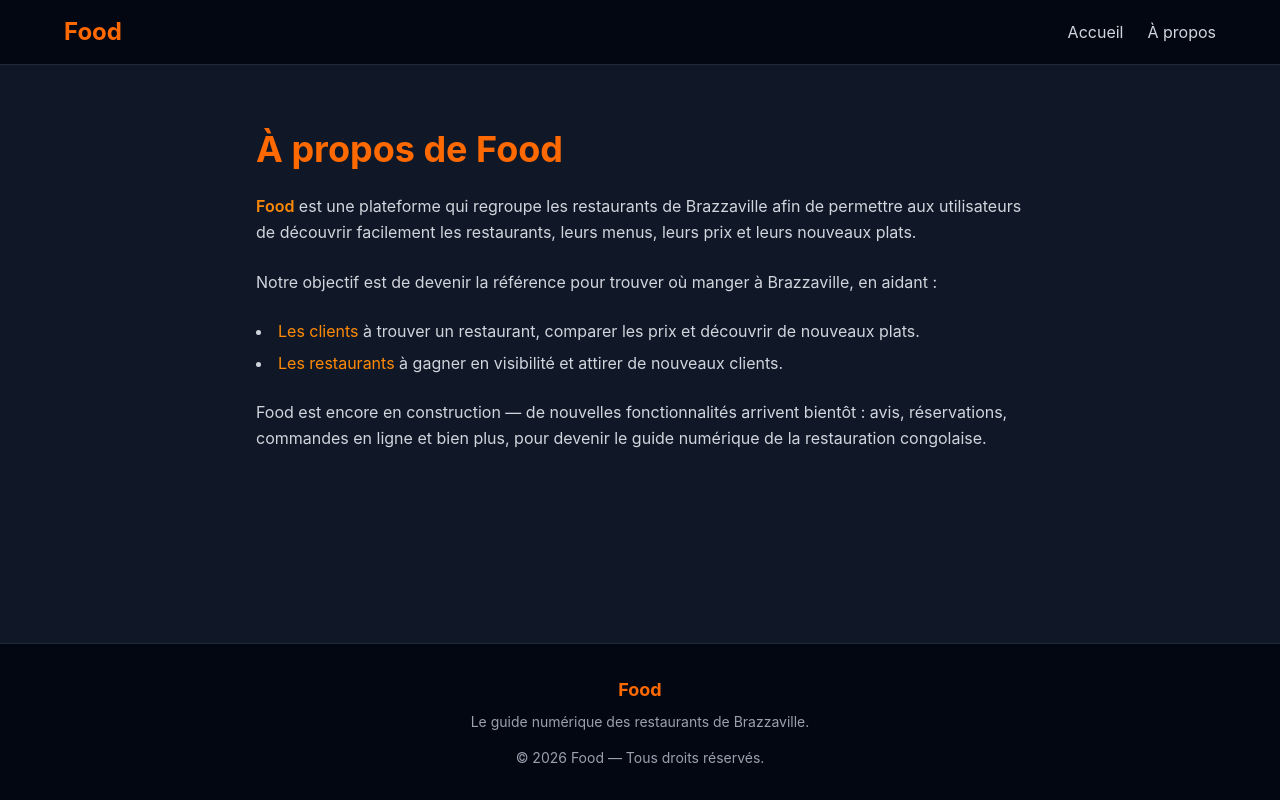
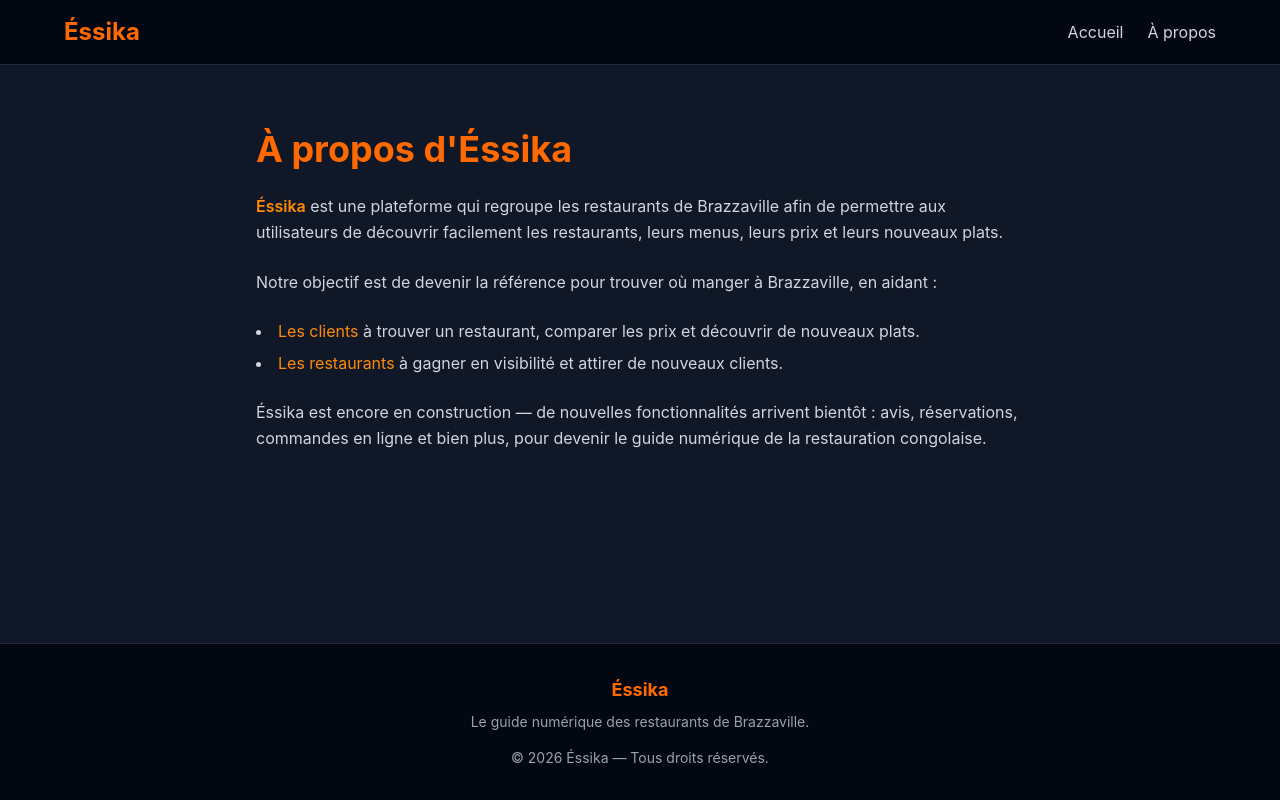
Before and after one commit to Gholbi-benny/Food, a React (Vite) app: page /about in a window 1280 px wide. Built offline with nearby package versions, Linux system fonts and the light colour scheme.

Commit message:
Renommage du projet Food en Éssika

```diff
--- a/index.html
+++ b/index.html
@@ -1,10 +1,10 @@
 <!doctype html>
-<html lang="en">
+<html lang="fr">
   <head>
     <meta charset="UTF-8" />
     <link rel="icon" type="image/svg+xml" href="/favicon.svg" />
     <meta name="viewport" content="width=device-width, initial-scale=1.0" />
-    <title>food</title>
+    <title>Éssika</title>
   </head>
   <body>
     <div id="root"></div>
--- a/package.json
+++ b/package.json
@@ -1,5 +1,5 @@
 {
-  "name": "food",
+  "name": "Éssika",
   "private": true,
   "version": "0.0.0",
   "type": "module",
--- a/src/components/Footer.tsx
+++ b/src/components/Footer.tsx
@@ -2,10 +2,10 @@ function Footer() {
   return (
     <footer className="bg-gray-950 border-t border-gray-800 px-6 py-8 mt-16">
       <div className="max-w-6xl mx-auto text-center text-gray-400 text-sm">
-        <p className="text-orange-500 font-bold text-lg mb-2">Food</p>
+        <p className="text-orange-500 font-bold text-lg mb-2">Éssika</p>
         <p>Le guide numérique des restaurants de Brazzaville.</p>
         <p className="mt-4">
-          © {new Date().getFullYear()} Food — Tous droits réservés.
+          © {new Date().getFullYear()} Éssika — Tous droits réservés.
         </p>
       </div>
     </footer>
--- a/src/components/Navbar.tsx
+++ b/src/components/Navbar.tsx
@@ -5,7 +5,7 @@ function Navbar() {
     <nav className="bg-gray-950 border-b border-gray-800 px-6 py-4">
       <div className="max-w-6xl mx-auto flex items-center justify-between">
         <Link to="/" className="text-2xl font-bold text-orange-500">
-          Food
+          Éssika
         </Link>
 
         <div className="flex gap-6 text-gray-300">
--- a/src/components/WhyFood.tsx
+++ b/src/components/WhyFood.tsx
@@ -26,7 +26,7 @@ function WhyFood() {
     <section className="px-6 py-16">
       <div className="max-w-6xl mx-auto">
         <h2 className="text-2xl md:text-3xl font-bold text-white text-center mb-10">
-          Pourquoi utiliser <span className="text-orange-500">Food</span> ?
+          Pourquoi utiliser <span className="text-orange-500">Éssika</span> ?
         </h2>
 
         <div className="grid grid-cols-1 sm:grid-cols-2 lg:grid-cols-4 gap-6">
--- a/src/components/WhyJoin.tsx
+++ b/src/components/WhyJoin.tsx
@@ -12,7 +12,7 @@ function WhyJoin() {
     <section className="px-6 py-16 bg-gray-950">
       <div className="max-w-4xl mx-auto">
         <h2 className="text-2xl md:text-3xl font-bold text-white text-center mb-4">
-          Pourquoi rejoindre <span className="text-orange-500">Food</span> ?
+          Pourquoi rejoindre <span className="text-orange-500">Éssika</span> ?
         </h2>
         <p className="text-gray-400 text-center mb-10">
           Une opportunité pour les restaurants de Brazzaville de se faire
--- a/src/pages/About.tsx
+++ b/src/pages/About.tsx
@@ -3,14 +3,14 @@ function About() {
     <div className="px-6 py-16">
       <div className="max-w-3xl mx-auto text-white">
         <h1 className="text-4xl font-bold text-orange-500 mb-6">
-          À propos de Food
+          À propos d'Éssika
         </h1>
 
         <p className="text-gray-300 leading-relaxed mb-6">
-          <span className="text-orange-400 font-semibold">Food</span> est une
-          plateforme qui regroupe les restaurants de Brazzaville afin de
-          permettre aux utilisateurs de découvrir facilement les restaurants,
-          leurs menus, leurs prix et leurs nouveaux plats.
+          <span className="text-orange-400 font-semibold">Éssika</span> est
+          une plateforme qui regroupe les restaurants de Brazzaville afin de
+          permettre aux utilisateurs de découvrir facilement les
+          restaurants, leurs menus, leurs prix et leurs nouveaux plats.
         </p>
 
         <p className="text-gray-300 leading-relaxed mb-6">
@@ -30,7 +30,7 @@ function About() {
         </ul>
 
         <p className="text-gray-300 leading-relaxed">
-          Food est encore en construction — de nouvelles fonctionnalités
+          Éssika est encore en construction — de nouvelles fonctionnalités
           arrivent bientôt : avis, réservations, commandes en ligne et bien
           plus, pour devenir le guide numérique de la restauration
           congolaise.
```
